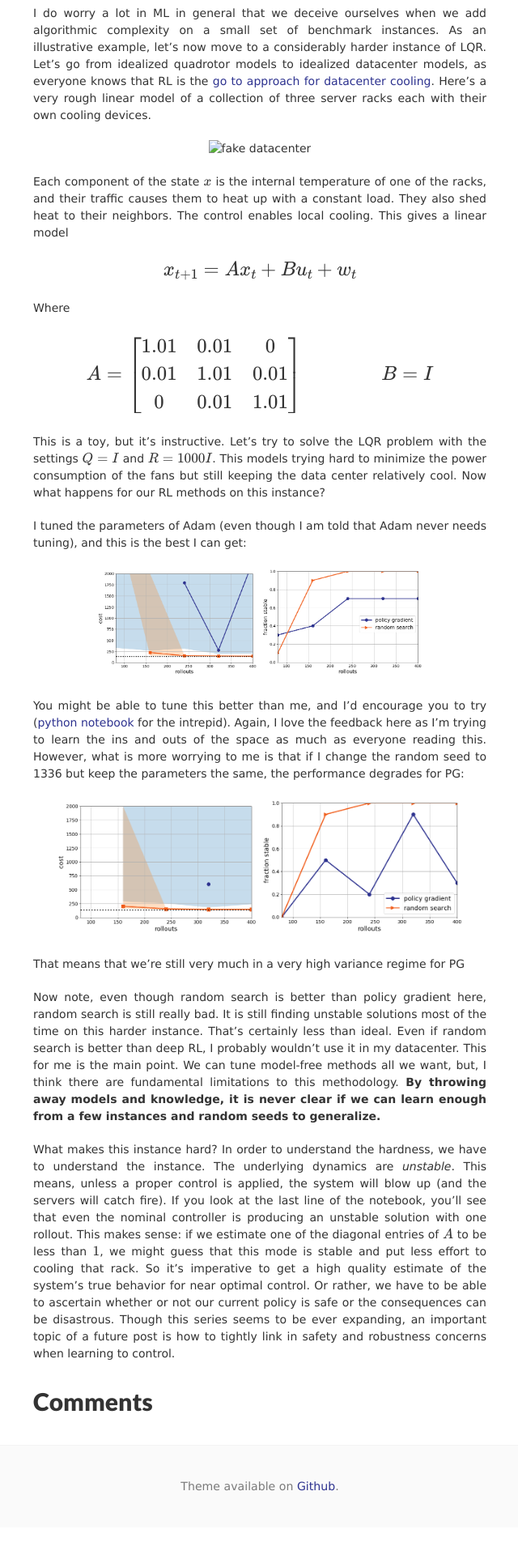
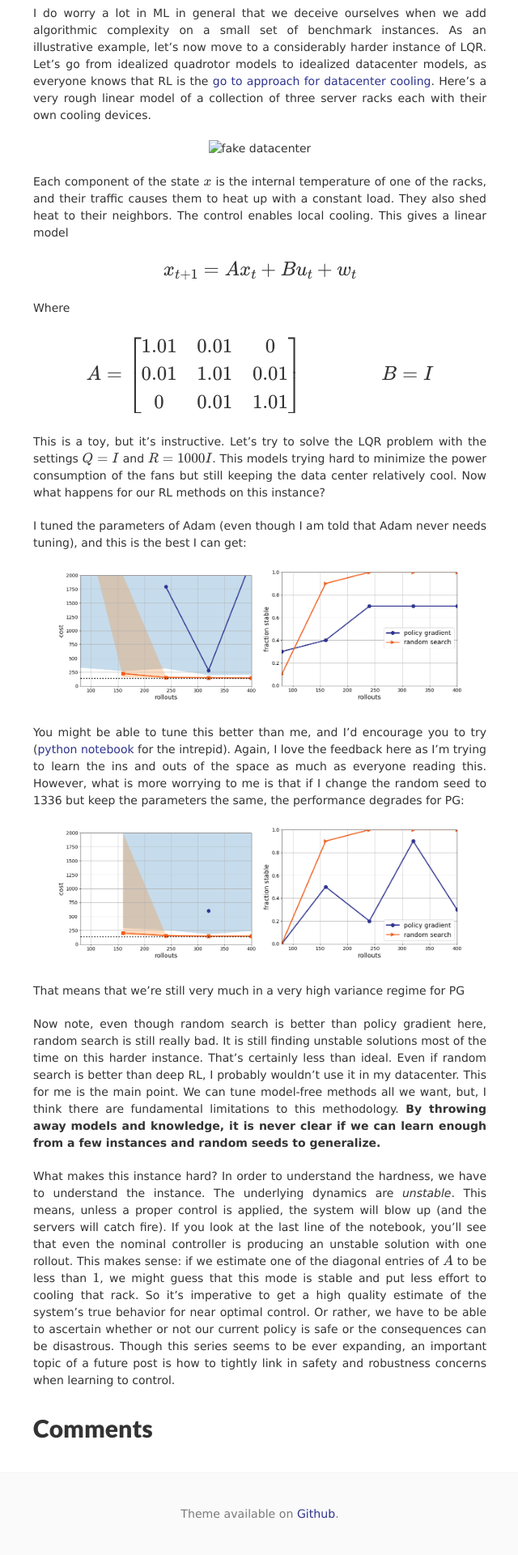
Before and after one commit to benjamin-recht/benjamin-recht.github.io, a Jekyll site: the page built from _posts/2018-03-13-pg-saga.md, in a window 1280 px wide. Shown: the part 1766-3686 px from the top of the page at 81% size, without its empty margins (319-959 px from the left). Built offline with Jekyll 4.4.1, drawn with Linux system fonts in a browser that asks for light colours; nearby versions of some CDN libraries; formulas are drawn with MathJax 3; comment, search, counter and statistics services are not loaded; before the commit the page ends 3652 px from its top, so only the background shows below that.

Commit message:
come on man

```diff
--- a/_posts/2018-03-13-pg-saga.md
+++ b/_posts/2018-03-13-pg-saga.md
@@ -52,8 +52,8 @@ This is a toy, but it’s instructive. Let’s try to solve the LQR problem with
 I tuned the parameters of Adam (even though I am told that Adam never needs tuning), and this is the best I can get:
 
 {: .center}
-![hard instance inf](/assets/rl/policies/cost_infinite_datacenter.png){:width="200px"}
-![hard instance stabilizing](/assets/rl/policies/stabilizing_datacenter.png){:width="200px"}
+![hard instance inf](/assets/rl/policies/cost_infinite_datacenter.png){:width="250px"}
+![hard instance stabilizing](/assets/rl/policies/stabilizing_datacenter.png){:width="250px"}
 
 You might be able to tune this better than me, and I’d encourage you to try ([python notebook](https://nbviewer.jupyter.org/url/argmin.net/code/lqr_fake_dataceneter_demo.ipynb) for the intrepid).  Again, I love the feedback here as I’m trying to learn the ins and outs of the space as much as everyone reading this. However, what is more worrying to me is that if I change the random seed to 1336 but keep the parameters the same, the performance degrades for PG:
 
```
